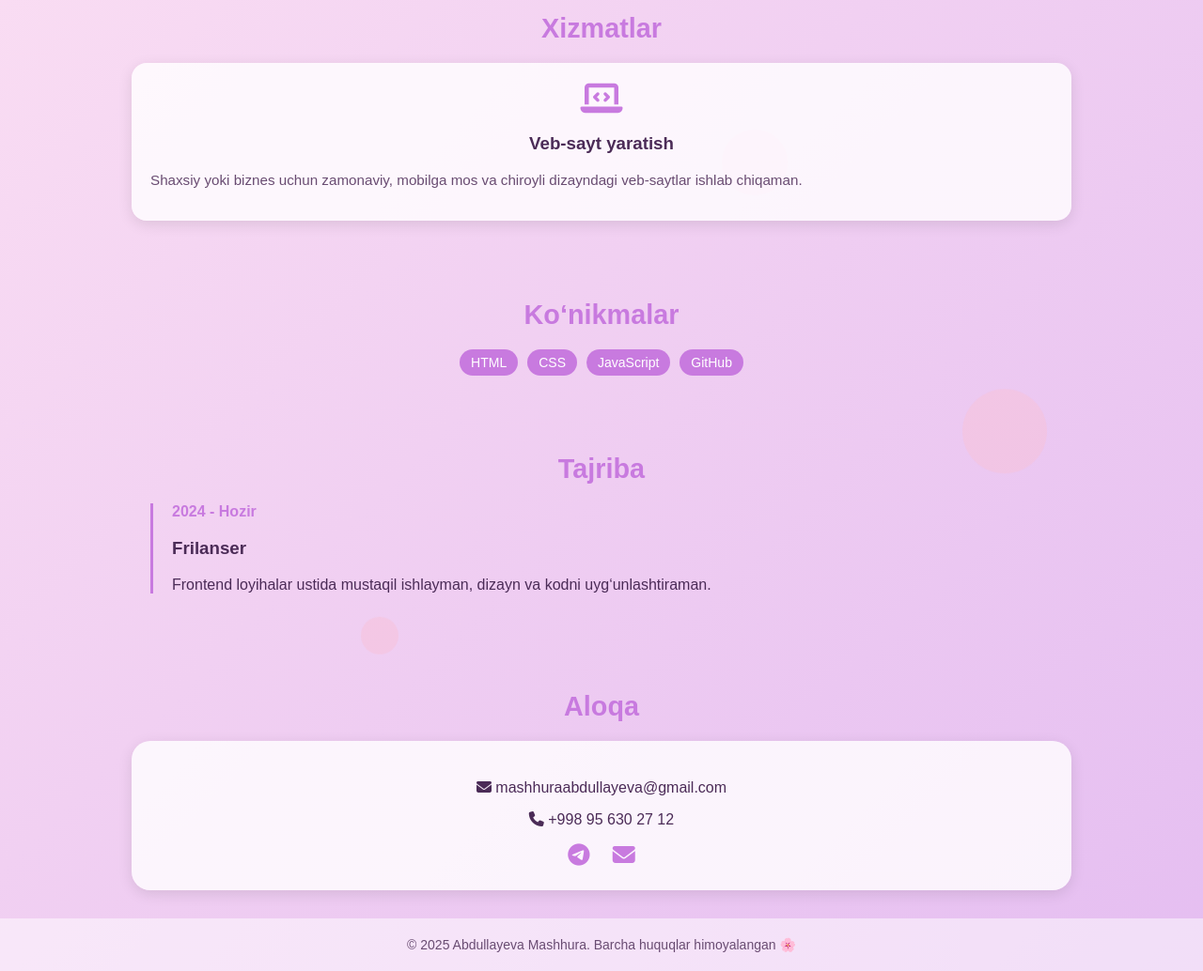
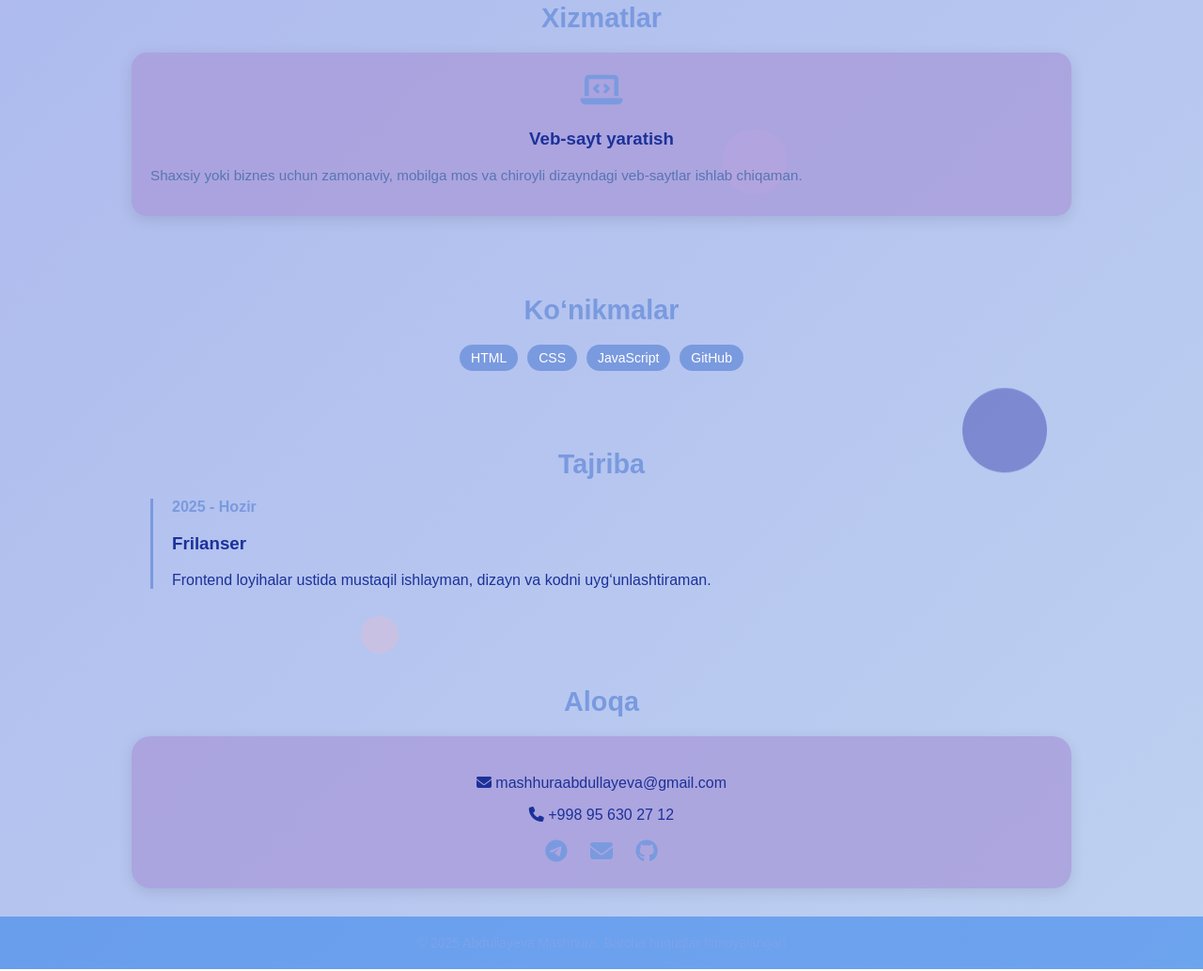
Before and after one commit to Mashhura2009/portfolio, a plain HTML site: page index.html in a window 1280 px wide. Shown: the part 460-1494 px from the top of the page at 94% size. Drawn offline with Linux system fonts and the light colour scheme.

Commit message:
portfolio yangilandi

```diff
--- a/index.html
+++ b/index.html
@@ -1,4 +1,4 @@
--<!DOCTYPE html>
+<!DOCTYPE html>
 <html lang="uz">
 <head>
     <meta charset="UTF-8" />
@@ -7,11 +7,11 @@
     <link rel="stylesheet" href="https://cdnjs.cloudflare.com/ajax/libs/font-awesome/6.4.0/css/all.min.css" />
     <style>
         :root {
-            --bg1: #fde2f3;
-            --bg2: #e5bef1;
-            --card: #ffffffcc;
-            --accent: #c87adf;
-            --text: #4b2b57;
+            --bg1: #abb6ed;
+            --bg2: #bed1f1;
+            --card: #a99ddbcc;
+            --accent: #7a9adf;
+            --text: #1c3198;
         }
         body {
             margin: 0;
@@ -26,7 +26,7 @@
         .shape {
             position: absolute;
             border-radius: 50%;
-            background: rgba(255, 192, 203, 0.35);
+            background: rgba(7, 10, 146, 0.35);
             animation: float 8s ease-in-out infinite;
             z-index: 0;
         }
@@ -56,7 +56,7 @@
             transition: 0.3s;
         }
         .social-header a:hover {
-            color: #8d3ca0;
+            color: #6666f5;
         }
         .hero {
             text-align: center;
@@ -70,7 +70,7 @@
             object-fit: cover;
             border-radius: 50%;
             border: 4px solid var(--accent);
-            box-shadow: 0 0 20px rgba(200,122,223,0.3);
+            box-shadow: 0 0 20px rgba(43, 95, 147, 0.3);
         }
         .hero h1 {
             font-size: 2.2em;
@@ -78,7 +78,7 @@
         }
         .hero p {
             font-size: 1.1em;
-            color: #6b4873;
+            color: #2a88e7;
         }
         .section {
             padding: 30px 20px;
@@ -114,7 +114,7 @@
             color: var(--text);
         }
         .card p {
-            color: #694c72;
+            color: #5875b3;
             font-size: 0.95em;
         }
         .skills {
@@ -157,9 +157,9 @@
         footer {
             text-align: center;
             padding: 20px;
-            background: rgba(255,255,255,0.5);
+            background: rgba(31, 120, 236, 0.5);
             font-size: 14px;
-            color: #694c72;
+            color: #7da3ea;
             position: relative;
             z-index: 10;
         }
@@ -178,6 +178,7 @@
         <div class="social-header">
             <a href="https://t.me/mashhuraabdullayeva" target="_blank" title="Telegram"><i class="fab fa-telegram"></i></a>
             <a href="mailto:mashhuraabdullayeva@gmail.com" title="Email"><i class="fas fa-envelope"></i></a>
+            <a href="https://github.com/Mashhura2009" target="_blank" title="GitHub"><i class="fab fa-github"></i></a>
             <a href="tel:+998956302712" title="Telefon"><i class="fas fa-phone"></i></a>
         </div>
     </header>
@@ -198,16 +199,6 @@
                 <h3>Veb-sayt yaratish</h3>
                 <p>Shaxsiy yoki biznes uchun zamonaviy, mobilga mos va chiroyli dizayndagi veb-saytlar ishlab chiqaman.</p>
             </div>
-            <!-- <div class="card">
-                <div class="card-icon"><i class="fas fa-brush"></i></div>
-                <h3>Dizayn va UI/UX</h3>
-                <p>Rang uyg‘unligi va foydalanuvchi qulayligiga e’tibor qaratgan holda dizayn maketlar yarataman.</p>
-            </div>
-            <div class="card">
-                <div class="card-icon"><i class="fab fa-telegram"></i></div>
-                <h3>Telegram botlar</h3>
-                <p>Avtomatik javob beruvchi yoki buyurtma qabul qiluvchi foydali botlar ishlab chiqaman.</p>
-            </div> -->
         </div>
     </section>
 
@@ -225,7 +216,7 @@
         <h2 class="section-title">Tajriba</h2>
         <div class="timeline">
             <div class="timeline-item">
-                <div class="timeline-date">2024 - Hozir</div>
+                <div class="timeline-date">2025 - Hozir</div>
                 <h3>Frilanser</h3>
                 <p>Frontend loyihalar ustida mustaqil ishlayman, dizayn va kodni uyg‘unlashtiraman.</p>
             </div>
@@ -240,12 +231,13 @@
             <div class="social-links">
                 <a href="https://t.me/mashhuraabdullayeva"><i class="fab fa-telegram"></i></a>
                 <a href="mailto:mashhuraabdullayeva@gmail.com"><i class="fas fa-envelope"></i></a>
+                <a href="https://github.com/Mashhura2009" target="_blank"><i class="fab fa-github"></i></a>
             </div>
         </div>
     </section>
 
     <footer>
-        © 2025 Abdullayeva Mashhura. Barcha huquqlar himoyalangan 🌸
+        © 2025 Abdullayeva Mashhura. Barcha huquqlar himoyalangan
     </footer>
 </body>
 </html>
```
